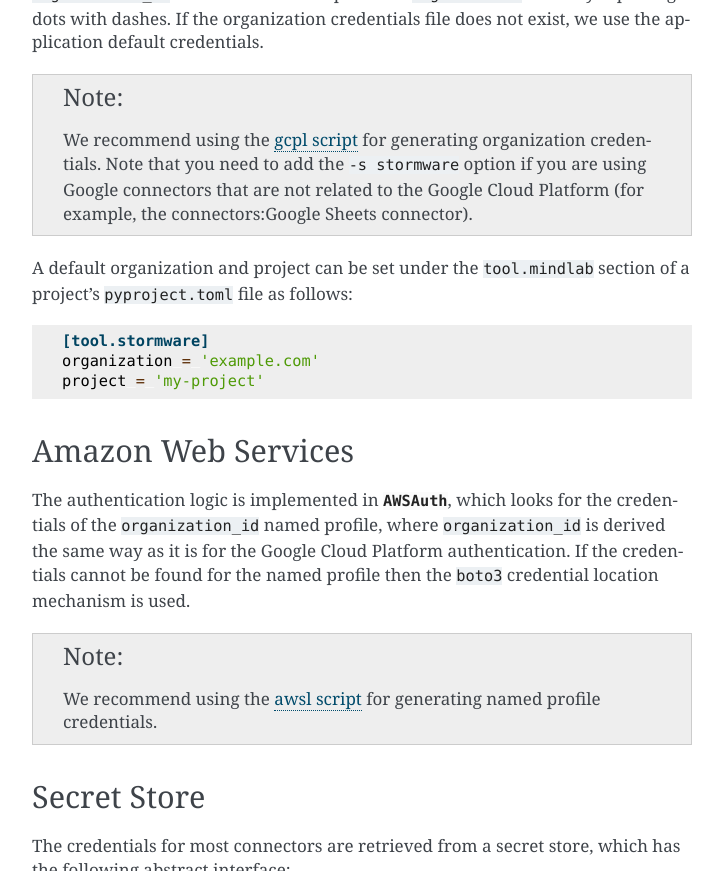
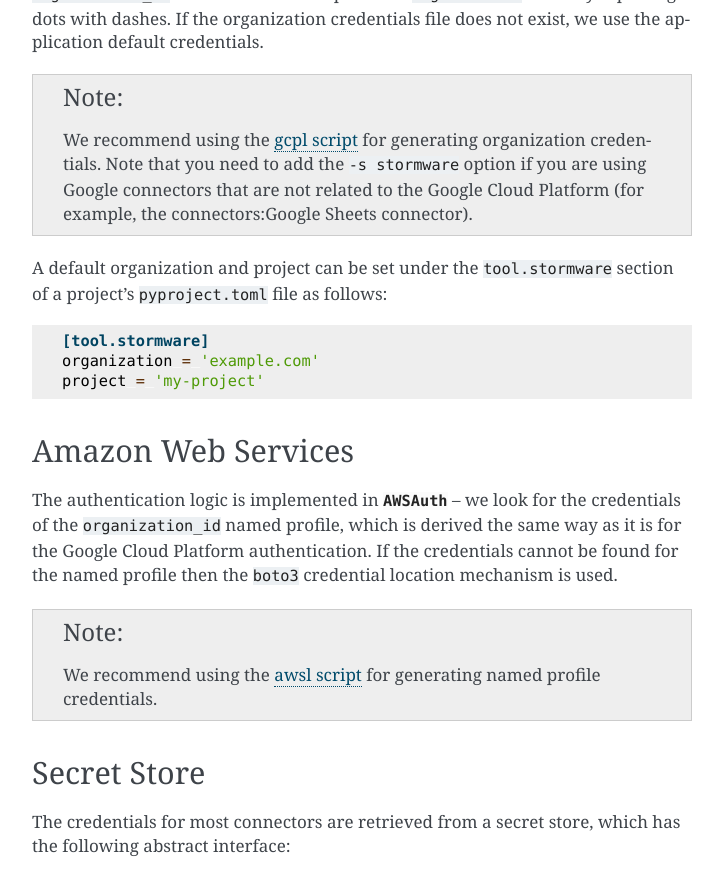
Before and after one commit to logikal-io/stormware, a Sphinx documentation site: the page built from docs/auth.rst, in a window 1280 px wide and 900 px high, scrolled down 651 px, cut to the strip 0-871 px from the top of the window. Shown: the whole strip, without its empty margins (388-1111 px from the left). Built offline with Sphinx 7.4.7, drawn with Linux system fonts in a browser that asks for light colours.

```diff
--- a/docs/auth.rst
+++ b/docs/auth.rst
@@ -31,7 +31,7 @@
     connectors that are not related to the Google Cloud Platform (for example, the
     :ref:`connectors:Google Sheets` connector).
 
-A default organization and project can be set under the ``tool.mindlab`` section of a project's
+A default organization and project can be set under the ``tool.stormware`` section of a project's
 ``pyproject.toml`` file as follows:
 
 .. code-block:: toml
@@ -42,11 +42,10 @@
 
 Amazon Web Services
 -------------------
-The authentication logic is implemented in :class:`~stormware.amazon.auth.AWSAuth`, which looks for
-the credentials of the ``organization_id`` named profile, where ``organization_id`` is derived the
-same way as it is for the Google Cloud Platform authentication. If the credentials cannot be found
-for the named profile then the ``boto3`` :ref:`credential location mechanism
-<boto3:guide_credentials>` is used.
+The authentication logic is implemented in :class:`~stormware.amazon.auth.AWSAuth` – we look for
+the credentials of the ``organization_id`` named profile, which is derived the same way as it is
+for the Google Cloud Platform authentication. If the credentials cannot be found for the named
+profile then the ``boto3`` :ref:`credential location mechanism <boto3:guide_credentials>` is used.
 
 .. note::
 
```
Also changed, not shown: 11 other files.
